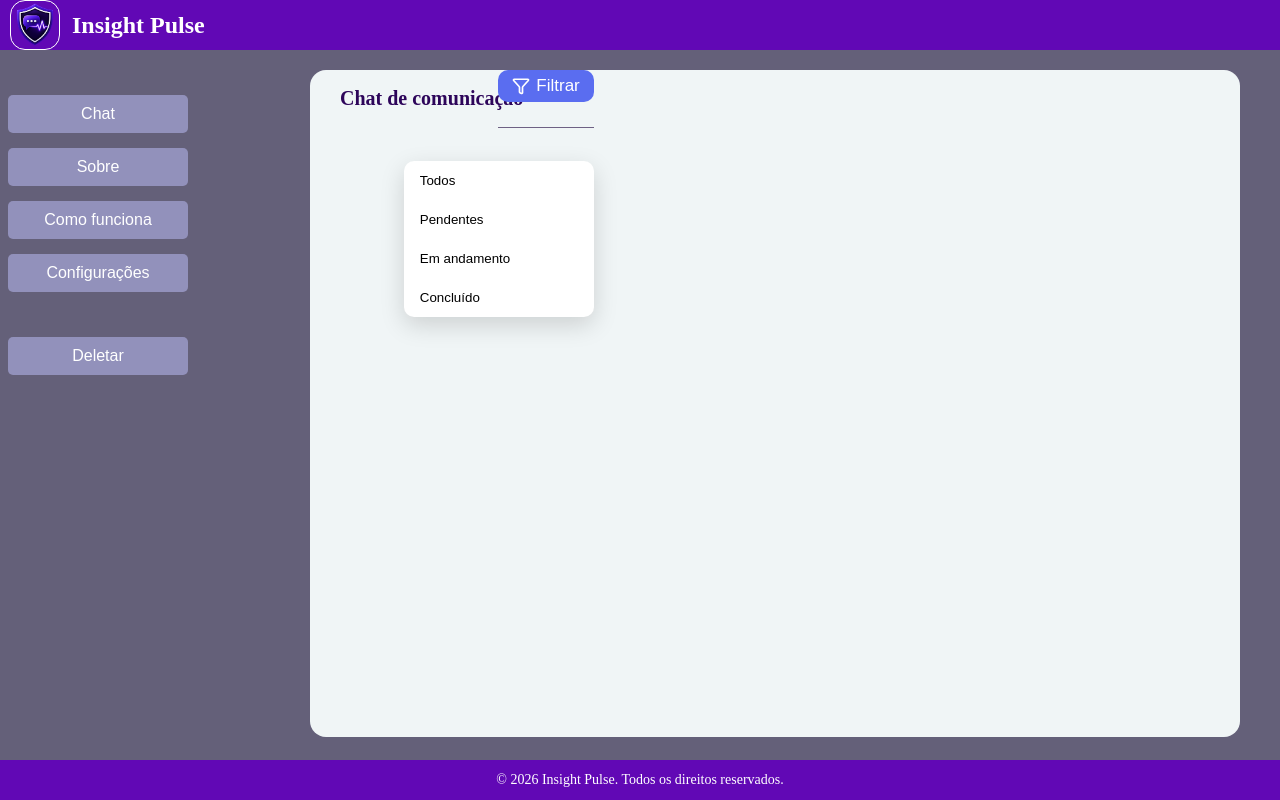
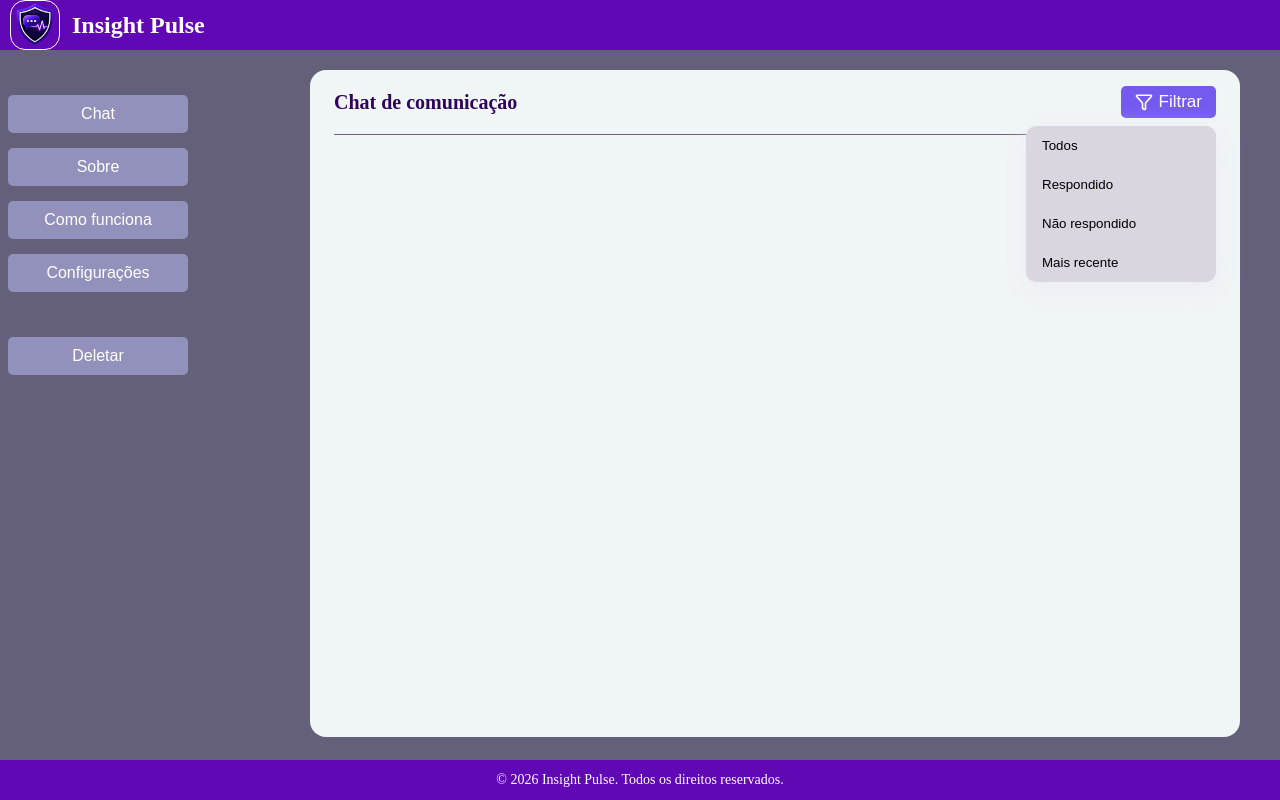
Before and after one commit to jhelioenrique-coder/projeto-IP, an Angular app: page /chat in a window 1280 px wide. Both pictures are taken after a click on the button "Filtrar". Built offline with nearby package versions, Linux system fonts and the light colour scheme.

Commit message:
botao de filtrar

```diff
--- a/src/app/pages/chat/chat.html
+++ b/src/app/pages/chat/chat.html
@@ -24,47 +24,36 @@
                 Deletar
             </button>
         </div>
+
         <div class="card-branco">
+            <div class="chat-header">
+                <a class="titulo-chat">Chat de comunicação</a>
 
-            <a class="titulo-chat"> Chat de comunicação </a>
                 <div class="filter">
-
                     <button class="btn-filter" (click)="toggleFiltro()">
                         <svg xmlns="http://www.w3.org/2000/svg" width="20" height="20" viewBox="0 0 24 24" fill="none"
                             stroke="currentColor" stroke-width="2.25" stroke-linecap="round" stroke-linejoin="round">
                             <path
                                 d="M10 20a1 1 0 0 0 .553.895l2 1A1 1 0 0 0 14 21v-7a2 2 0 0 1 .517-1.341L21.74 4.67A1 1 0 0 0 21 3H3a1 1 0 0 0-.742 1.67l7.225 7.989A2 2 0 0 1 10 14z" />
                         </svg>
-
                         <span>Filtrar</span>
                     </button>
 
                     @if (mostrarFiltro) {
                     <div class="filter-menu">
-
-                    <button (click)="filtrar('Todos')">
-                        Todos
-                    </button>
-
-                    <button (click)="filtrar('Pendente')">
-                        Pendentes
-                    </button>
-
-                    <button (click)="filtrar('Em andamento')">
-                        Em andamento
-                    </button>
-
-                    <button (click)="filtrar('Concluído')">
-                        Concluído
-                    </button>
+                        <button (click)="filtrar('Todos')">Todos</button>
+                        <button (click)="filtrar('Respondido')">Respondido</button>
+                        <button (click)="filtrar('Não respondido')">Não respondido</button>
+                        <button (click)="filtrar('Mais recente')">Mais recente</button>
+                    </div>
+                    }
+                </div>
 
             </div>
-                }
-
-                <!-- LINHA SEPARADORA -->
             <div class="linha-separadora"></div>
 
-            </div>
+
+
         </div>
 
 
--- a/src/app/pages/chat/chat.scss
+++ b/src/app/pages/chat/chat.scss
@@ -1,7 +1,7 @@
 :host {
     display: block;
     min-height: 100vh;
-    background: #646079
+    background: #646079;
 }
 
 .home-container {
@@ -40,17 +40,13 @@
 
 .card-branco {
     position: relative;
-
     width: calc(100% - 350px);
     height: calc(100vh - 133px);
-
     margin-left: auto;
     margin-right: 40px;
     margin-top: -20px;
-
     background-color: #f0f5f6;
     border-radius: 16px;
-
     box-sizing: border-box;
 }
 
@@ -67,17 +63,39 @@
     }
 }
 
+.chat-header {
+    display: flex;
+    justify-content: space-between;
+    align-items: center;
+    width: 100%;
+    box-sizing: border-box;
+    padding: 16px 24px 0;
+}
+
 .titulo-chat {
-    position: relative;
-    left: 30px;
-    text-align: right;
-    top: 10px;
+    white-space: nowrap;
+    flex-shrink: 0;
+    margin: 0;
     color: rgb(45, 5, 90);
     font-size: 20px;
     font-weight: 600;
 }
 
+.filter {
+    position: relative;
+    display: inline-block;
+    margin-left: 0;
+    flex-shrink: 0;
+}
 
+.linha-separadora {
+    width: calc(100% - 48px);
+    height: 1px;
+    background-color: rgb(110, 97, 132);
+    margin: 16px 24px 0;
+}
+
+/* ===== BOTÕES LATERAIS ===== */
 .container-botoes {
     display: flex;
     flex-direction: column;
@@ -114,22 +132,17 @@
     transition: 0.2s;
 }
 
-.linha-separadora {
-    width: 100%;
-    height: 1px;
-    background-color: rgb(110, 97, 132);
-    margin: 25px 0;
-}
+/* ===== BOTÃO FILTRAR ===== */
 
 .btn-filter {
     display: flex;
     align-items: center;
     justify-content: center;
     gap: 6px;
-    background: #5a6df0;
+    background: #755af0;
     border: none;
     font-size: 17px;
-    border-radius: 10px;
+    border-radius: 5px;
     padding: 6px 14px;
     color: white;
     cursor: pointer;
@@ -142,12 +155,7 @@
 }
 
 .btn-filter:hover {
-    background-color: #5a70d6;
-}
-
-.filter {
-    position: relative;
-    display: inline-block;
+    background-color: #4f11c1;
 }
 
 .filter-menu {
@@ -155,9 +163,9 @@
     top: calc(100% + 8px);
     right: 0;
     width: 190px;
-    background: white;
+    background: rgb(217, 214, 224);
     border-radius: 10px;
-    box-shadow: 0 8px 24px rgba(0, 0, 0, .15);
+    box-shadow: 0 8px 24px rgb(237, 236, 244);
     display: flex;
     flex-direction: column;
     overflow: hidden;
@@ -170,9 +178,9 @@
     background: transparent;
     text-align: left;
     cursor: pointer;
-    transition: .2s;
+    transition: 0.2s;
 }
 
 .filter-menu button:hover {
-    background: #f3f5f8;
+    background: #6147b7;
 }
--- a/src/app/pages/chat/chat.ts
+++ b/src/app/pages/chat/chat.ts
@@ -1,7 +1,5 @@
-
 import { Component } from '@angular/core';
 import { Location } from '@angular/common';
-
 import { Header } from '../../componentes/header/header';
 import { FooterDefault } from '../../componentes/footer-alt/footer-alt';
 
```
Lines whose indentation alone changed are shown as unchanged.
